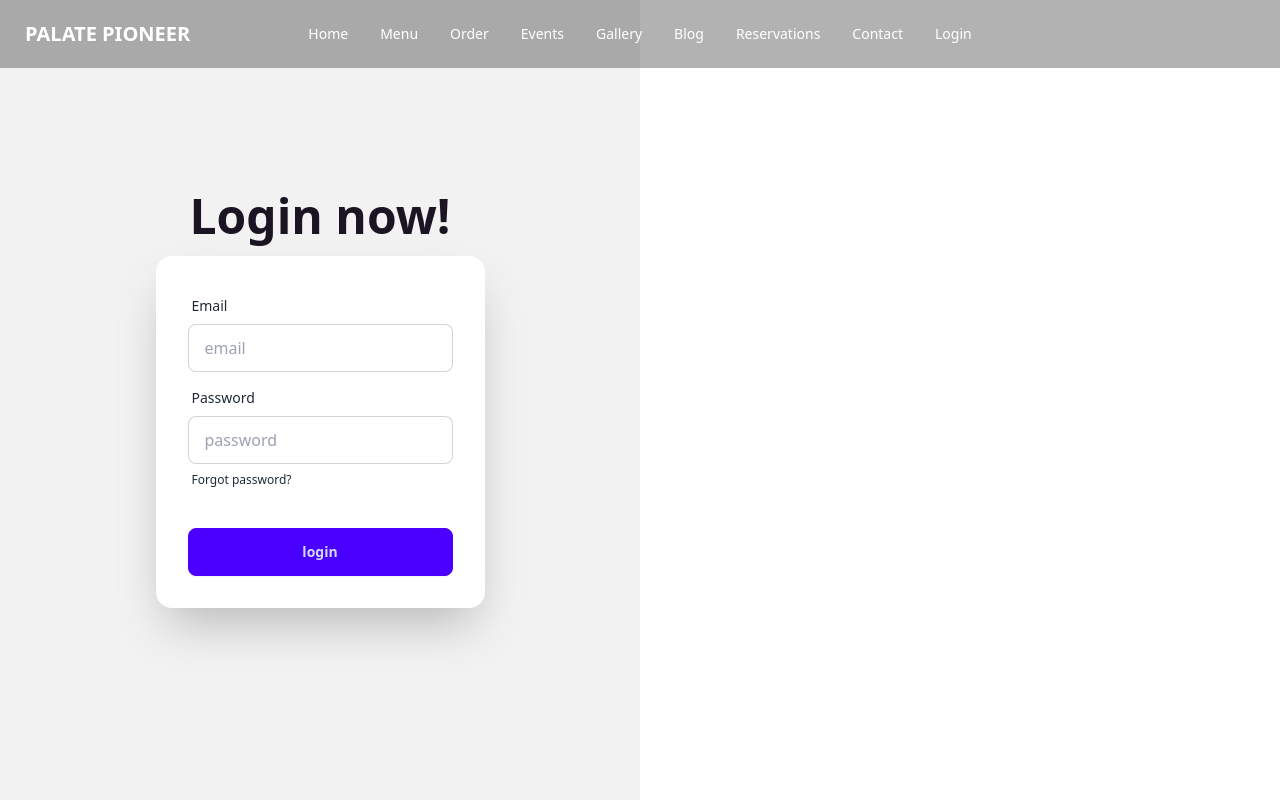
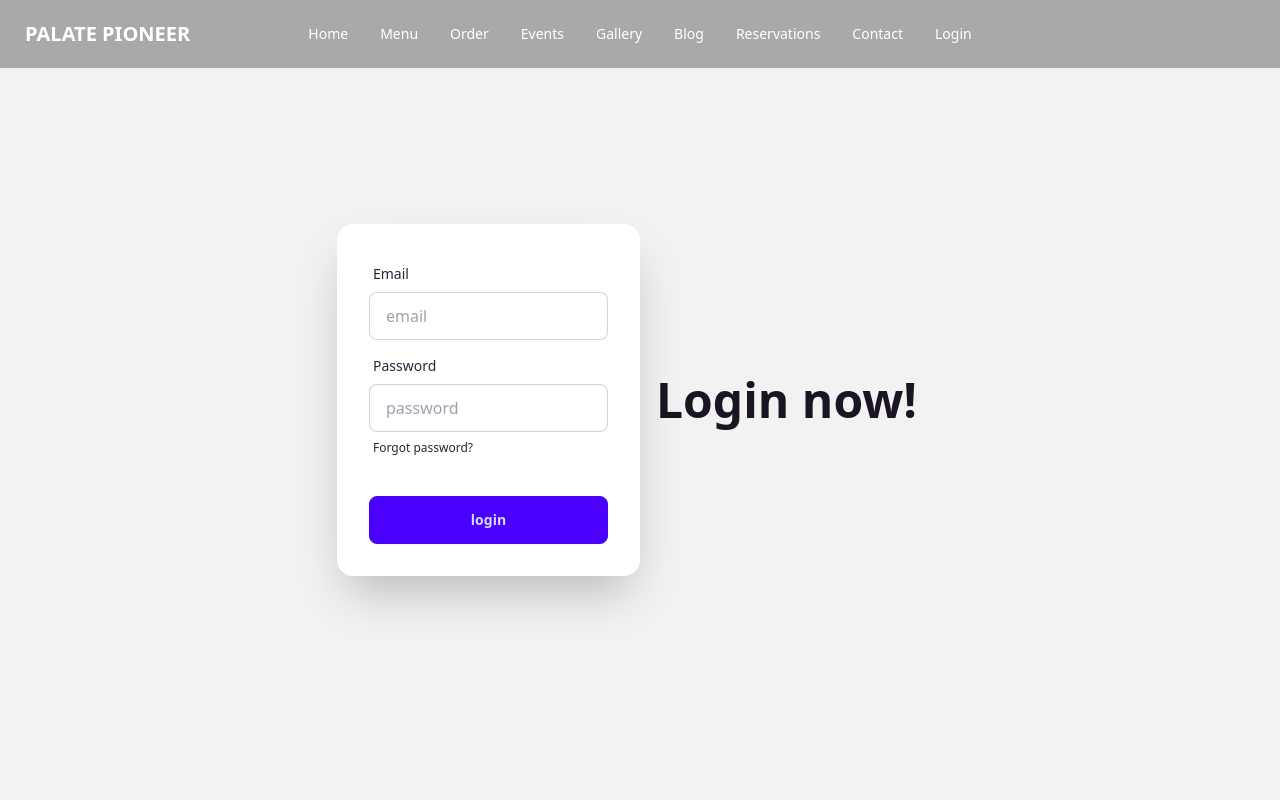
Before and after one commit to afrinchowa/palate-pioneer-restaurent, a React (Vite) app: page /login in a window 1280 px wide. Shown: the top 800 px of the page. Built offline with nearby package versions, Linux system fonts and the light colour scheme.

Commit message:
login page event handled

```diff
--- a/src/Pages/Login/Login.jsx
+++ b/src/Pages/Login/Login.jsx
@@ -1,13 +1,21 @@
 const Login = () => {
+
+    const handleLogin = event =>{
+        event.preventDefault();
+        const form = event.target;
+        const email = form.email.value;
+        const password = form.password.value;
+        console.log(email,password);
+    }
   return (
-    <div className="hero min-h-screen w-1/2 bg-base-200">
-      <div className="hero-content flex-col ">
-        <div className="text-center lg:text-left">
+    <div className="hero min-h-screen  bg-base-200">
+      <div className="hero-content flex-col md:flex-row-reverse">
+        <div className="text-center md:w-1/2 lg:text-left">
           <h1 className="text-5xl font-bold">Login now!</h1>
 
         </div>
-        <div className="card shrink-0 w-full max-w-sm shadow-2xl bg-base-100">
-          <form className="card-body">
+        <div className="card md:w-1/2 max-w-sm shadow-2xl bg-base-100">
+          <form onSubmit={handleLogin} className="card-body">
             <div className="form-control">
               <label className="label">
                 <span className="label-text">Email</span>
```
